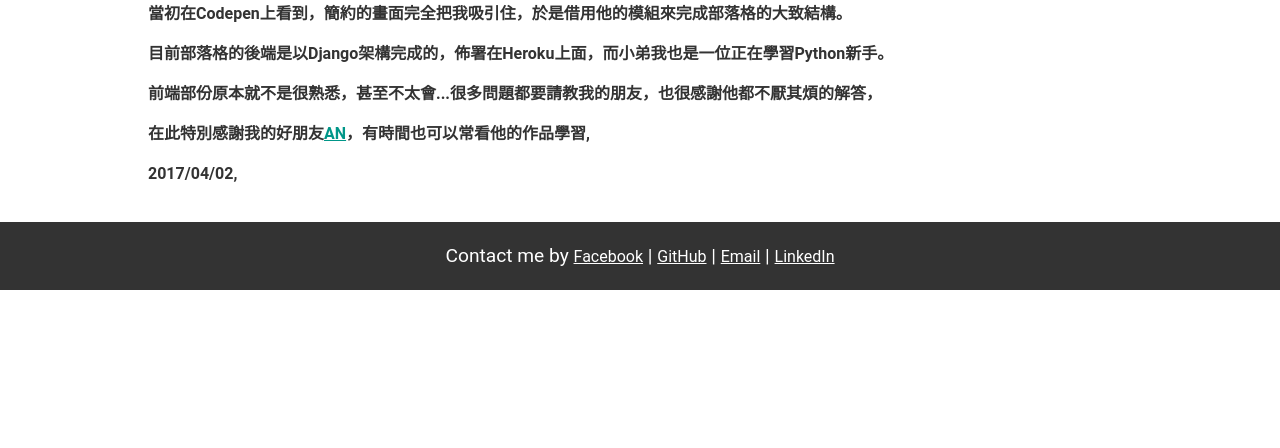
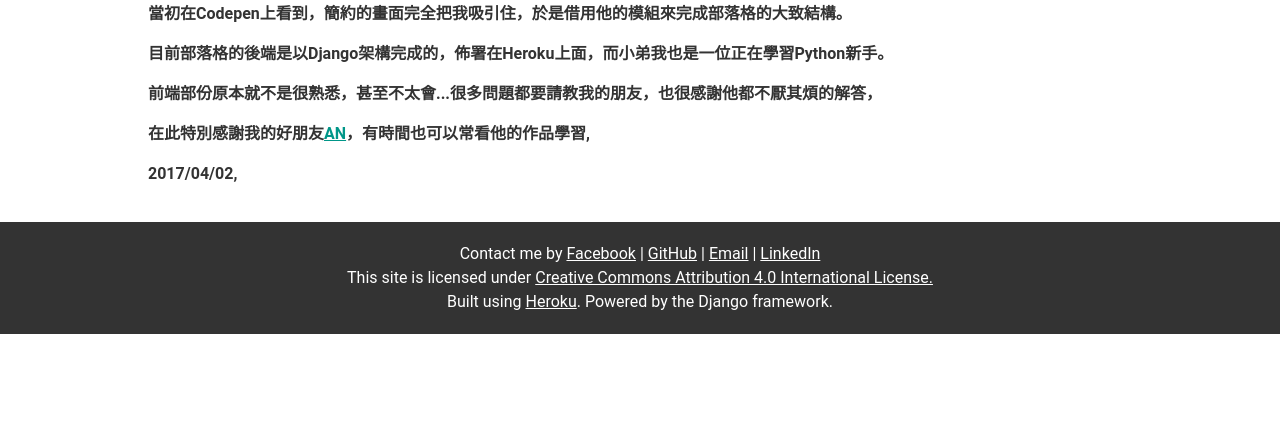
Before and after one commit to AijuiL/pblog, a Django app: page /about/ in a window 1280 px wide. Shown: the part 376-824 px from the top of the page. Run offline with Django 3.2, Linux system fonts and the light colour scheme; some libraries are stand-ins or nearby versions.

Commit message:
add copyright

```diff
--- a/templates/footer.html
+++ b/templates/footer.html
@@ -3,13 +3,22 @@
 <footer class="footer">
 	<div class="wrapper">
 		<nav class="navigation">
-            <section class="navigation-item ib">
+            <section>
 				Contact me by
 				<a href="https://www.facebook.com/lhj1013" >Facebook</a> |
 				<a href="https://github.com/AijuiL" >GitHub</a> |
 				<a href="mailto:zx953159@gmail.com" >Email</a> |
 				<a href="https://www.linkedin.com/in/%E7%B4%98%E5%98%89-%E5%8A%89-58778a121/" >LinkedIn</a>
             </section>
+            <section>
+                This site is licensed under
+                <a href="https://creativecommons.org/licenses/by/4.0/">
+                    Creative Commons Attribution 4.0 International License.
+                </a>
+            </section>
+            <section >
+                Built using <a href="https://herokuapp.com/" >Heroku</a>. Powered by the Django framework.
+            </section>
         </nav>
     </div>
 </footer>
```
